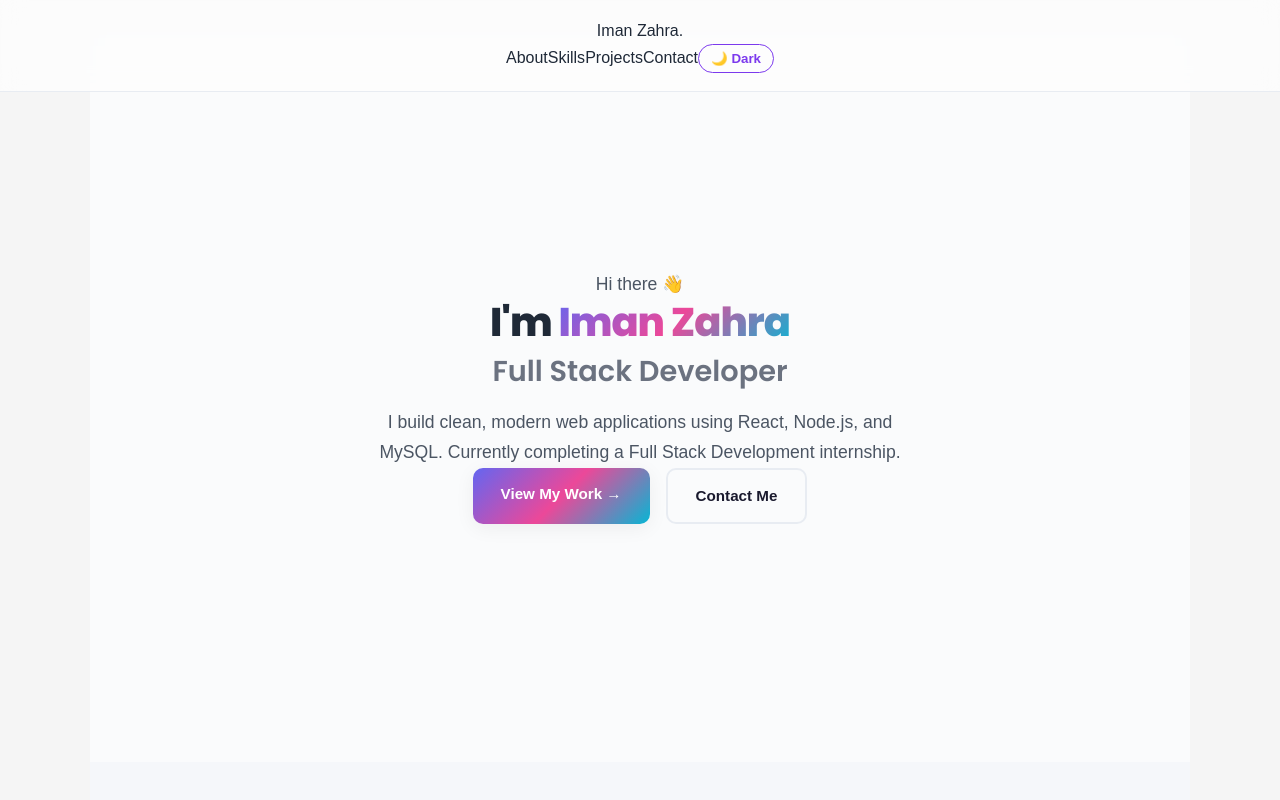
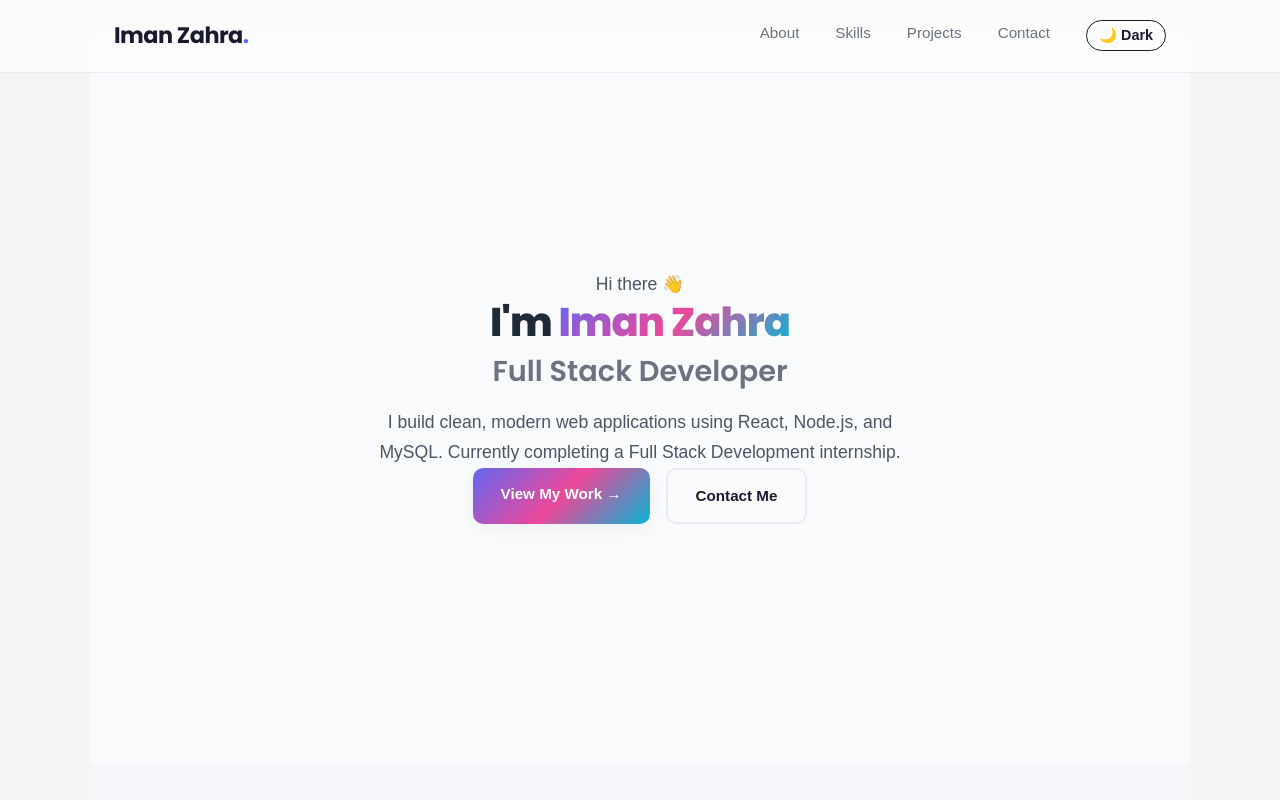
Before and after one commit to imanzahra-26/portfolio, a React (Vite) app: page / in a window 1280 px wide. Shown: the top 800 px of the page. Built offline with nearby package versions, Linux system fonts and the light colour scheme.

Commit message:
Fixed dark mode toggle and CSS

```diff
--- a/src/App.css
+++ b/src/App.css
@@ -21,3 +21,51 @@
   font-size: 1.1rem;
   color: #4b5563;
 }
+/* --- THEME TOGGLE BUTTON --- */
+.theme-toggle-btn {
+  background: transparent;
+  border: 1px solid var(--text, #333);
+  color: var(--text, #333);
+  padding: 6px 12px;
+  border-radius: 20px;
+  cursor: pointer;
+  font-weight: bold;
+  font-size: 0.9rem;
+  transition: all 0.3s ease;
+}
+.theme-toggle-btn:hover {
+  background: rgba(128, 128, 128, 0.1);
+}
+
+/* --- DARK THEME OVERRIDES --- */
+/* When body has class 'dark-theme', change the background and text */
+body.dark-theme {
+  background-color: #0f172a !important; /* Dark blue/slate background */
+  color: #f8fafc !important;            /* Light text */
+}
+
+/* Change navbar background in dark mode */
+body.dark-theme .navbar {
+  background-color: #1e293b !important;
+  border-bottom: 1px solid #334155;
+}
+
+/* Change text colors for links and logo in dark mode */
+body.dark-theme .navbar-links a,
+body.dark-theme .navbar-logo {
+  color: #f8fafc !important;
+}
+
+/* Make the toggle button white in dark mode */
+body.dark-theme .theme-toggle-btn {
+  color: #f8fafc !important;
+  border-color: #f8fafc !important;
+}
+
+/* Update project cards for dark mode (if your cards use a class like .project-card) */
+body.dark-theme .project-card,
+body.dark-theme .featured-project {
+  background-color: #1e293b !important;
+  border-color: #334155 !important;
+  color: #f8fafc !important;
+}
--- a/src/components/Navbar.jsx
+++ b/src/components/Navbar.jsx
@@ -1,11 +1,10 @@
-// Navbar.jsx — Includes Dark/Light Mode Toggle as requested by Datheon
 import { useState, useEffect } from 'react';
 
 function Navbar() {
-  // State to track if we are in dark mode
+  // State to track if dark mode is on
   const [isDark, setIsDark] = useState(false);
 
-  // When the toggle changes, add/remove a class on the <body> tag
+  // When the toggle changes, add/remove the 'dark-theme' class on the <body>
   useEffect(() => {
     if (isDark) {
       document.body.classList.add('dark-theme');
@@ -16,25 +15,33 @@ function Navbar() {
 
   return (
     <nav className="navbar">
-      <div className="nav-logo">Iman Zahra.</div>
+      <div className="navbar-container">
 
-      <div className="nav-links">
-        <a href="#about">About</a>
-        <a href="#skills">Skills</a>
-        <a href="#projects">Projects</a>
-        <a href="#contact">Contact</a>
+        <a href="#home" className="navbar-logo">
+          Iman Zahra<span className="dot">.</span>
+        </a>
 
-        {/* THE DARK MODE TOGGLE BUTTON */}
+        {/* Your exact list structure preserved */}
+        <ul className="navbar-links">
+          <li><a href="#about">About</a></li>
+          <li><a href="#skills">Skills</a></li>
+          <li><a href="#projects">Projects</a></li>
+          <li><a href="#contact">Contact</a></li>
+
+          {/* THE THEME TOGGLE BUTTON */}
+          <li>
             <button
               onClick={() => setIsDark(!isDark)}
               className="theme-toggle-btn"
-          title="Toggle Theme"
             >
               {isDark ? '☀️ Light' : '🌙 Dark'}
             </button>
+          </li>
+        </ul>
+
       </div>
     </nav>
-  );
+  )
 }
 
 export default Navbar;
```
Lines whose indentation alone changed are shown as unchanged.
